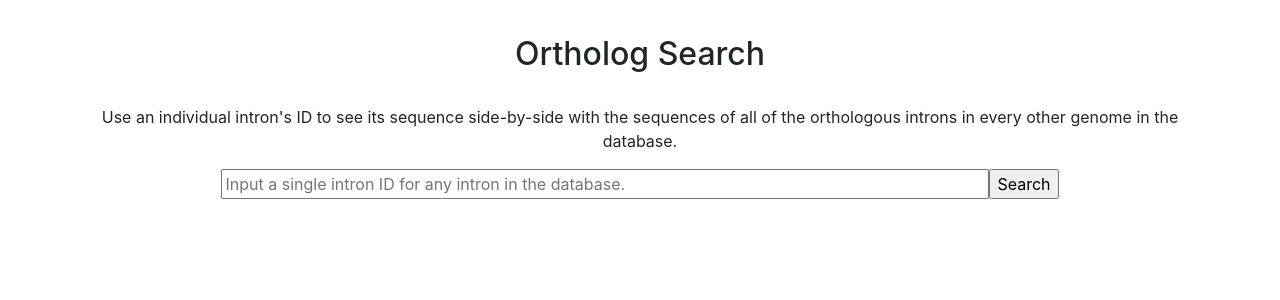
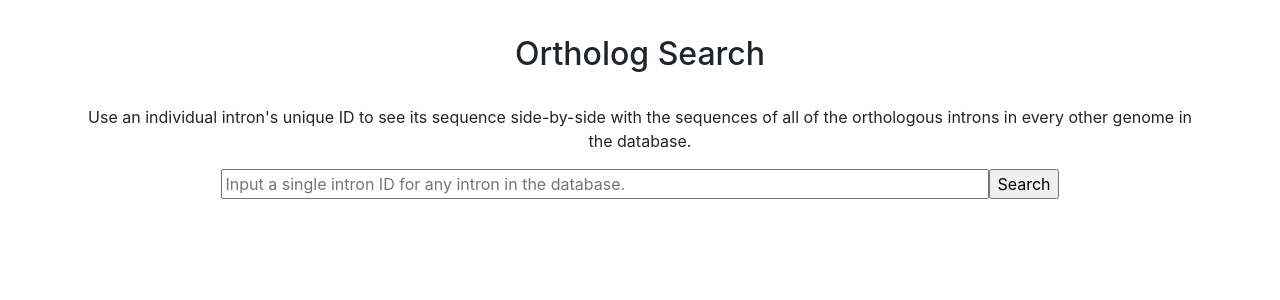
Before and after one commit to Devlin-Moyer/IAOD, a Django app: page /orthologs/ in a window 1280 px wide. Shown: the part 130-430 px from the top of the page. Run offline with Django 3.2, Linux system fonts and the light colour scheme; some libraries are stand-ins or nearby versions.

Commit message:
Add files via upload

```diff
--- a/orthologs/templates/orthologs/search.html
+++ b/orthologs/templates/orthologs/search.html
@@ -9,7 +9,7 @@
   <div class="panel panel-default">
     <div class="panel-body">
       <p>
-        Use an individual intron's ID to see its sequence side-by-side with
+        Use an individual intron's unique ID to see its sequence side-by-side with
         the sequences of all of the orthologous introns in every other
         genome in the database.
       </p>
```
